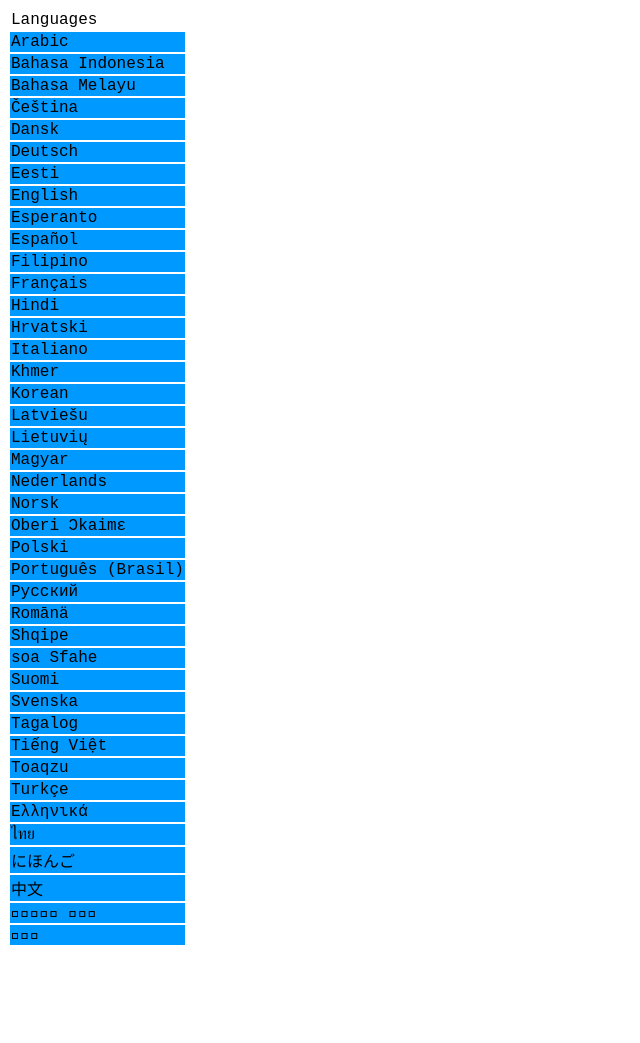
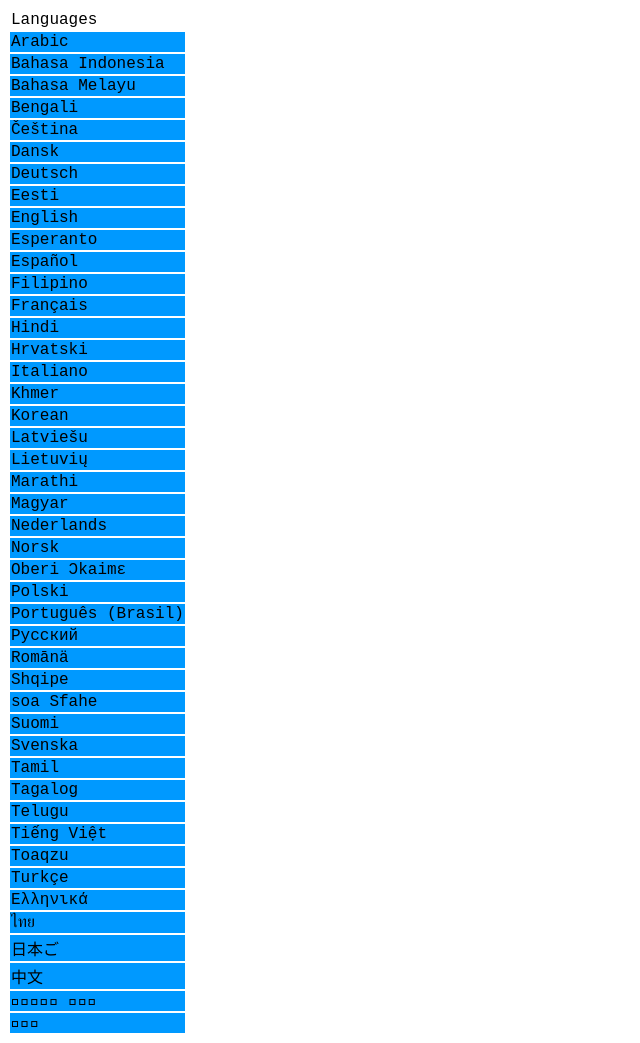
Before and after one commit to ExtendedMaster113/extendedmaster113.github.io, a plain HTML site: page 112.html in a window 1280 px wide. Shown: the whole page, without its empty margins (0-640 px from the left). Before the commit the page ends 955 px from the top, so only its background shows below. Drawn offline with Linux system fonts and the light colour scheme; a web font is replaced by a local one.

Commit message:
Update 112.html

```diff
--- a/112.html
+++ b/112.html
@@ -25,6 +25,9 @@
     </tr>
     <tr>
         <td class="language">Bahasa Melayu</td>
+    </tr>
+    <tr>
+        <td class="language">Bengali</td>
     </tr>
     <tr>
         <td class="language">Čeština</td>
@@ -75,6 +78,9 @@
         <td class="language">Lietuvių</td>
     </tr>
     <tr>
+        <td class="language">Marathi</td>
+    </tr>
+    <tr>
         <td class="language">Magyar</td>
     </tr>
     <tr>
@@ -111,7 +117,13 @@
         <td class="language">Svenska</td>
     </tr>
     <tr>
+        <td class="language">Tamil</td>
+    </tr>
+    <tr>
         <td class="language">Tagalog</td>
+    </tr>
+    <tr>
+        <td class="language">Telugu</td>
     </tr>
     <tr>
         <td class="language">Tiếng Việt</td>
@@ -129,7 +141,7 @@
         <td class="language">ไทย</td>
     </tr>
     <tr>
-        <td class="language">にほんご</td>
+        <td class="language">日本ご</td>
     </tr>
     <tr>
         <td class="language">中文</td>
```
